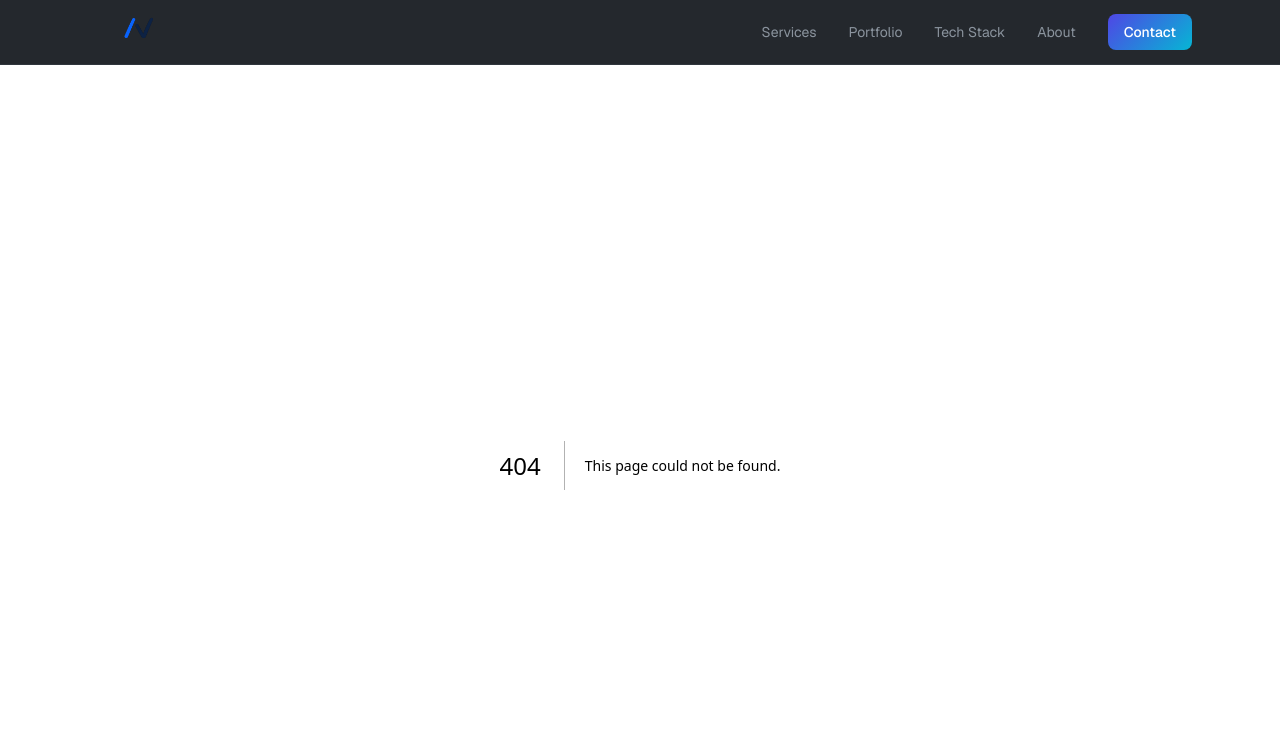
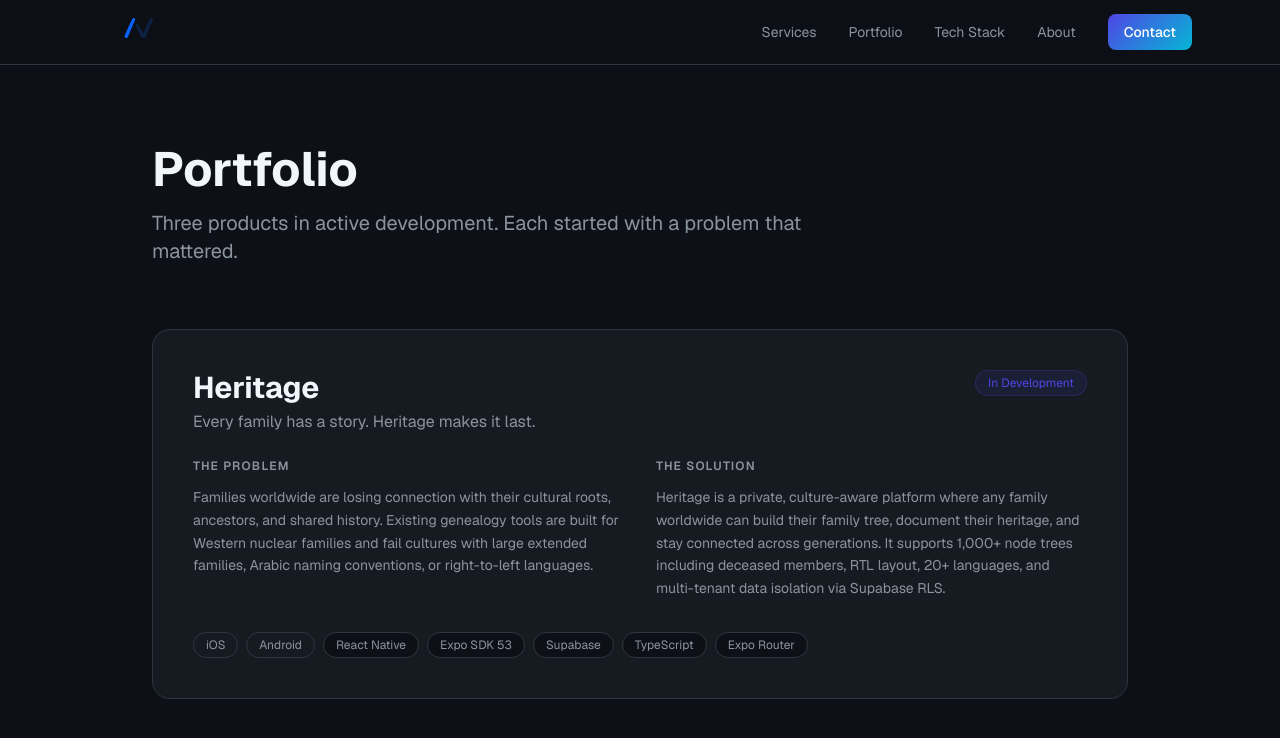
Before and after one commit to Infoversion/InfoversionWebsite, a Next.js app: page /portfolio in a window 1280 px wide. Before the commit this address had no page. Shown: the top 738 px of the page. Built offline with nearby package versions, Linux system fonts and the light colour scheme.

Commit message:
feat: add portfolio page with Heritage, T3, PresentPro case studies

```diff
--- /dev/null
+++ b/app/portfolio/page.tsx
@@ -0,0 +1,103 @@
+import type { Metadata } from 'next'
+
+export const metadata: Metadata = {
+  title: 'Portfolio',
+  description: 'Heritage, T3, and PresentPro — three products in active development by Invoversion.',
+}
+
+const projects = [
+  {
+    name: 'Heritage',
+    tagline: 'Every family has a story. Heritage makes it last.',
+    problem:
+      'Families worldwide are losing connection with their cultural roots, ancestors, and shared history. Existing genealogy tools are built for Western nuclear families and fail cultures with large extended families, Arabic naming conventions, or right-to-left languages.',
+    solution:
+      'Heritage is a private, culture-aware platform where any family worldwide can build their family tree, document their heritage, and stay connected across generations. It supports 1,000+ node trees including deceased members, RTL layout, 20+ languages, and multi-tenant data isolation via Supabase RLS.',
+    stack: ['React Native', 'Expo SDK 53', 'Supabase', 'TypeScript', 'Expo Router'],
+    platforms: ['iOS', 'Android'],
+    status: 'In Development',
+  },
+  {
+    name: 'T3',
+    tagline: 'The game you grew up with. Rebuilt for players who want more.',
+    problem:
+      "Tic-tac-toe hasn't been reimagined for a generation of players who expect adaptive difficulty, premium UX, and experiences that extend into the real world.",
+    solution:
+      'T3 is a premium tic-tac-toe game with adaptive AI opponents, Ultimate Tic-Tac-Toe mode, and AR board anchoring on real surfaces. Freemium model — classic 3×3 is free, the full experience unlocks for a one-time $4.99 purchase.',
+    stack: ['React Native', 'Expo SDK 53', 'ViroReact', 'RevenueCat', 'TypeScript'],
+    platforms: ['iOS', 'Android'],
+    status: 'In Development',
+  },
+  {
+    name: 'PresentPro',
+    tagline: 'Your slides on every phone in the room. No screen required.',
+    problem:
+      "Presenters struggle to reach audiences in settings without projectors or shared screens. Q&A is noisy and one-directional. Audience engagement tools require laptops, slow setup, and separate platforms.",
+    solution:
+      "PresentPro is a real-time mobile presentation sharing app. The presenter's slides appear on every audience member's phone instantly, with optional Q&A, polling, and live feedback. Firebase Firestore powers sub-300ms slide propagation across all connected devices.",
+    stack: ['React Native', 'Expo SDK 53', 'Firebase Firestore', 'TypeScript'],
+    platforms: ['iOS', 'Android'],
+    status: 'In Development',
+  },
+]
+
+export default function PortfolioPage() {
+  return (
+    <div className="max-w-5xl mx-auto px-6 py-20">
+      <h1 className="text-5xl font-bold text-text-primary mb-4">Portfolio</h1>
+      <p className="text-text-secondary text-xl mb-16 max-w-2xl">
+        Three products in active development. Each started with a problem that mattered.
+      </p>
+      <div className="flex flex-col gap-10">
+        {projects.map((project) => (
+          <article
+            key={project.name}
+            className="bg-surface border border-border rounded-2xl p-8 md:p-10"
+          >
+            <div className="flex items-start justify-between flex-wrap gap-4 mb-6">
+              <div>
+                <h2 className="text-3xl font-bold text-text-primary mb-1">{project.name}</h2>
+                <p className="text-text-secondary">{project.tagline}</p>
+              </div>
+              <span className="text-xs px-3 py-1 rounded-full bg-accent-start/10 text-accent-start border border-accent-start/20 self-start">
+                {project.status}
+              </span>
+            </div>
+            <div className="grid md:grid-cols-2 gap-8 mb-8">
+              <div>
+                <h3 className="text-text-secondary text-xs font-semibold uppercase tracking-widest mb-3">
+                  The Problem
+                </h3>
+                <p className="text-text-secondary leading-relaxed text-sm">{project.problem}</p>
+              </div>
+              <div>
+                <h3 className="text-text-secondary text-xs font-semibold uppercase tracking-widest mb-3">
+                  The Solution
+                </h3>
+                <p className="text-text-secondary leading-relaxed text-sm">{project.solution}</p>
+              </div>
+            </div>
+            <div className="flex flex-wrap gap-2">
+              {project.platforms.map((p) => (
+                <span
+                  key={p}
+                  className="text-xs px-3 py-1 rounded-full border border-border text-text-secondary"
+                >
+                  {p}
+                </span>
+              ))}
+              {project.stack.map((t) => (
+                <span
+                  key={t}
+                  className="text-xs px-3 py-1 rounded-full bg-background border border-border text-text-secondary"
+                >
+                  {t}
+                </span>
+              ))}
+            </div>
+          </article>
+        ))}
+      </div>
+    </div>
+  )
+}
```
